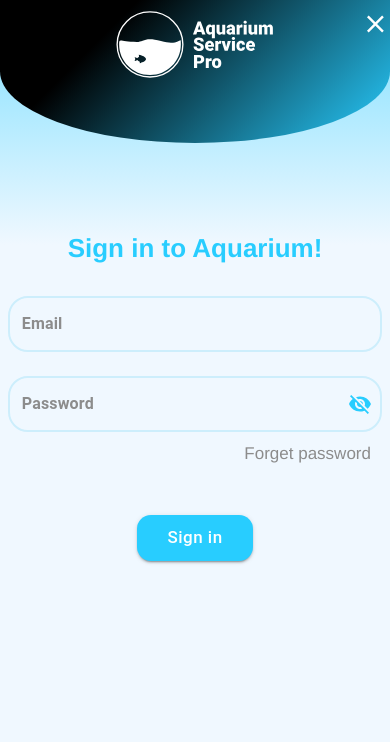
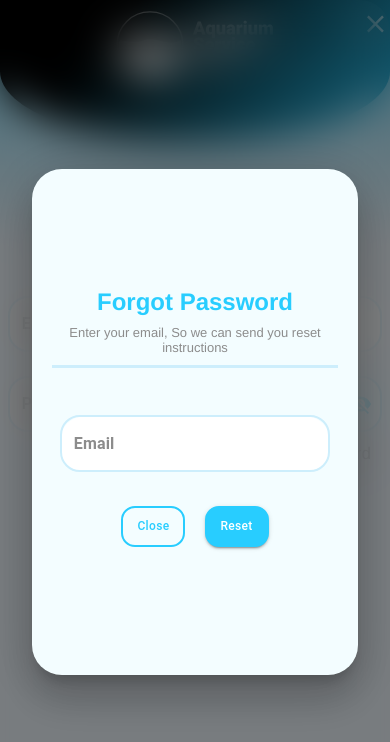
Before and after one commit to yousufkalim/aquarium-admin, a React (Create React App) app: page /login in a window 390 px wide. Both pictures are taken after a click on the element "Forget password". Shown: the top 742 px of the page. Built offline with nearby package versions, Linux system fonts and the light colour scheme; a web font is replaced by a local one.

Commit message:
Reset password popup/Logim fields UI

```diff
--- a/src/components/ForgetPasswordPopup.jsx
+++ b/src/components/ForgetPasswordPopup.jsx
@@ -1,11 +1,37 @@
 import React from 'react';
 import Dialog from '@mui/material/Dialog';
-import ClearIcon from '@mui/icons-material/Clear';
+import { Grid, FormControl, TextField } from '@mui/material';
+import Button from '@mui/material/Button';
+import { makeStyles } from '@mui/styles';
 
-function ForgetPasswordPopup({ open, setOpen, closeModal }) {
+const useOutlinedInputStyles = makeStyles({
+  root: {
+    '& .MuiOutlinedInput-root': {
+      '& fieldset': {
+        border: '2px solid #CDEEFC ',
+        borderRadius: '20px',
+        fontSize: 16,
+        width: 'auto',
+      },
+      '&:hover fieldset': {
+        borderColor: '#28CDFF',
+      },
+      '&::placeholder fieldset': {
+        fontWeight: 800,
+        color: 'red',
+      },
+      '&.Mui-focused fieldset': {
+        borderColor: '#28CDFF',
+      },
+    },
+  },
+});
+
+function ForgetPasswordPopup({ open, setOpen }) {
+  const outlinedInputStyles = useOutlinedInputStyles();
+
   const handleClose = () => {
     setOpen(false);
-    closeModal();
   };
   return (
     <div>
@@ -14,11 +40,44 @@ function ForgetPasswordPopup({ open, setOpen, closeModal }) {
         setOpen={setOpen}
         aria-labelledby="alert-dialog-title"
         aria-describedby="alert-dialog-description"
-        style={{ backdropFilter: 'blur(20px)' }}
+        style={{ backdropFilter: 'blur(20px)', borderRadius: '30px' }}
       >
-        <div className="uploadSuccessDiv">
-          <ClearIcon className="subsclearIcon" onClick={handleClose} />
-          <div className="uploadSuccess-centerDiv">f</div>
+        <div className="forgetPasswordPopup">
+          <Grid container xs={12}>
+            <Grid xs={12}>
+              <h1 style={{ fontSize: '24px', color: '#28CDFF' }}>Forgot Password</h1>
+              <p className="enterEmailTxt">
+                Enter your email, So we can send you reset instructions
+              </p>
+              <div className="hl-forget" />
+              <Grid item xs={12}>
+                <FormControl sx={{ mb: 3, mt: 6, width: '85%' }} variant="outlined">
+                  <TextField
+                    sx={{ backgroundColor: 'white', borderRadius: '25px' }}
+                    id="outlined-email"
+                    classes={outlinedInputStyles}
+                    label="Email"
+                    size="normal"
+                    InputLabelProps={{
+                      style: {
+                        color: '#8C8C8C',
+                        fontSize: '19px',
+                        fontWeight: '700',
+                      },
+                    }}
+                  />
+                </FormControl>
+              </Grid>
+              <Grid item xs={12}>
+                <Button onClick={handleClose} className="closeBtn" variant="outlined">
+                  Close
+                </Button>
+                <Button onClick={handleClose} className="resetPasswordBtn" variant="contained">
+                  {window.innerWidth < 768 ? 'Reset' : ' Send Reset Instructions'}
+                </Button>
+              </Grid>
+            </Grid>
+          </Grid>
         </div>
       </Dialog>
     </div>
--- a/src/containers/Login.jsx
+++ b/src/containers/Login.jsx
@@ -1,3 +1,4 @@
+import { useState } from 'react';
 import { Grid, IconButton } from '@mui/material';
 import InputAdornment from '@mui/material/InputAdornment';
 import FormControl from '@mui/material/FormControl';
@@ -9,6 +10,7 @@ import { makeStyles } from '@mui/styles';
 import { Link } from 'react-router-dom';
 import Button from '@mui/material/Button';
 import Logo from '../assets/images/loginLogo.svg';
+import ForgetPasswordPopup from '../components/ForgetPasswordPopup';
 
 const useOutlinedInputStyles = makeStyles({
   root: {
@@ -34,12 +36,16 @@ const useOutlinedInputStyles = makeStyles({
 });
 
 export default function Login() {
+  const [open, setOpen] = useState(false);
+
   const outlinedInputStyles = useOutlinedInputStyles();
   return (
     <div className="loginPg">
       <Grid item xs={0} className="loginFirstSection">
         <img src={Logo} className="logoLogin" alt="" />
-        <ClearIcon className="loginClearIcon" />
+        <Link to="/">
+          <ClearIcon className="loginClearIcon" />
+        </Link>
       </Grid>
 
       <Grid container className="loginFormSection" xs={12}>
@@ -49,6 +55,7 @@ export default function Login() {
           <Grid item xs={12}>
             <FormControl sx={{ mb: 3, mt: 4, width: '100%' }} variant="outlined">
               <TextField
+                sx={{ backgroundColor: 'white', borderRadius: '25px' }}
                 id="outlined-email"
                 classes={outlinedInputStyles}
                 label="Email"
@@ -66,6 +73,7 @@ export default function Login() {
           <Grid item xs={12}>
             <FormControl sx={{ mb: 5, width: '100%' }} variant="outlined">
               <TextField
+                sx={{ backgroundColor: 'white', borderRadius: '25px' }}
                 id="outlined-password"
                 classes={outlinedInputStyles}
                 label="Password"
@@ -98,7 +106,15 @@ export default function Login() {
                 }}
               />
 
-              <p className="forgetPasswordTxt">Forget password</p>
+              <p
+                className="forgetPasswordTxt"
+                onClick={() => setOpen(true)}
+                onKeyDown={() => setOpen(true)}
+                role="presentation"
+                aria-hidden
+              >
+                Forget password
+              </p>
             </FormControl>
           </Grid>
           <Grid>
@@ -111,7 +127,8 @@ export default function Login() {
         </Grid>
         {/* <CssTextField /> */}
       </Grid>
-      {/* {window.innerWidth < 992 ? <Footer /> : ''} */}
+
+      {open && <ForgetPasswordPopup open={open} setOpen={setOpen} />}
     </div>
   );
 }
--- a/src/css/Login.css
+++ b/src/css/Login.css
@@ -50,6 +50,61 @@
   cursor: pointer;
 }
 
+.css-1t1j96h-MuiPaper-root-MuiDialog-paper {
+  width: 100% !important;
+  height: 40%;
+  max-width: 767px !important;
+  border-radius: 30px !important;
+  padding: 2% 1%;
+  text-align: center;
+  background-color: #f3fdff !important;
+}
+.hl-forget {
+  position: relative;
+  border-bottom: 3px solid #cdeefc;
+  opacity: 10;
+  width: 64%;
+  margin: auto;
+}
+.forgetPasswordPopup {
+  margin-top: auto;
+  margin-bottom: auto;
+  overflow: hidden;
+}
+.closeBtn {
+  border: 2px solid #28cdff !important;
+  color: #28cdff !important;
+  font-weight: 500 !important;
+  font-size: 20px !important;
+  border-radius: 14px !important;
+  text-transform: none !important;
+  padding: 6px 30px !important;
+  cursor: pointer !important;
+  margin: 20px !important;
+}
+.resetPasswordBtn {
+  background-color: #28cdff !important;
+  color: white !important;
+  font-weight: 500 !important;
+  font-size: 20px !important;
+  border-radius: 14px !important;
+  text-transform: none !important;
+  padding: 7px 30px !important;
+  cursor: pointer !important;
+}
+.closeBtn:hover {
+  background-color: #28cdff !important;
+  color: white !important;
+}
+.enterEmailTxt {
+  color: #8c8c8c;
+
+  font-size: 18px;
+  font-weight: 400;
+  padding: 3% 0;
+  cursor: pointer;
+}
+
 @media only screen and (min-width: 992px) and (max-width: 1919px) {
   .loginFirstSection {
     height: 433px;
@@ -63,6 +118,30 @@
   }
 }
 @media only screen and (min-width: 300px) and (max-width: 992px) {
+  .hl-forget {
+    width: 90%;
+  }
+  .css-1t1j96h-MuiPaper-root-MuiDialog-paper {
+    height: 60%;
+    max-width: 800px !important;
+  }
+  .resetPasswordBtn,
+  .closeBtn {
+    font-size: 12px !important;
+    padding: 8px !important;
+    width: 4%;
+    margin: 3% !important;
+  }
+  .enterEmailTxt {
+    font-size: 13px;
+  }
+  .resetPasswordBtn {
+    padding: 10px !important;
+  }
+
+  .forgetPasswordPopup {
+    overflow: auto;
+  }
   .css-14s5rfu-MuiFormLabel-root-MuiInputLabel-root {
     font-size: 1rem !important;
   }
```
